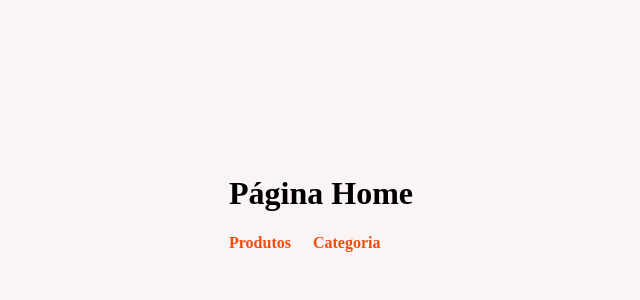
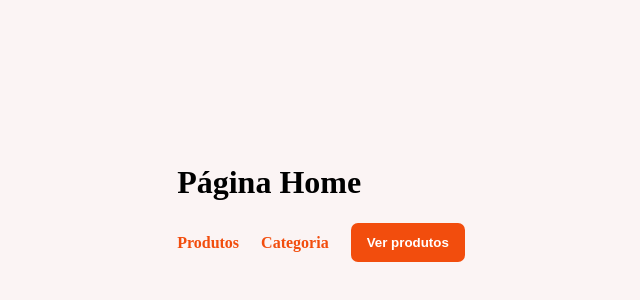
Before and after one commit to israeltx/n11-react-navegacao, a React (Vite) app: page / in a window 1280 px wide. Shown: the part 198-498 px from the top of the page, without its empty margins (319-959 px from the left). Built offline with nearby package versions, Linux system fonts and the light colour scheme.

Commit message:
Navigate using methods

```diff
--- a/src/main.css
+++ b/src/main.css
@@ -49,3 +49,11 @@
   color: #f24d0d;
   text-transform: uppercase;
 }
+
+button {
+  background-color: #f24d0d;
+  padding: 12px 16px;
+  border-radius: 7px;
+  border: none;
+  color: #ffffff;
+}
--- a/src/pages/Home.tsx
+++ b/src/pages/Home.tsx
@@ -1,4 +1,12 @@
+import { useNavigate } from "react-router"
+
 export function Home() {
+  const navigate = useNavigate()
+
+  function openProducts() {
+    navigate('/products')
+  }
+
   return (
     <div>
       <h1>Página Home</h1>
@@ -6,6 +14,8 @@
       <nav>
         <a href="/products">Produtos</a>
         <a href="/products?category=tvs">Categoria</a>
+
+        <button type="button" onClick={openProducts}>Ver produtos</button>
       </nav>
     </div>
   )
```
